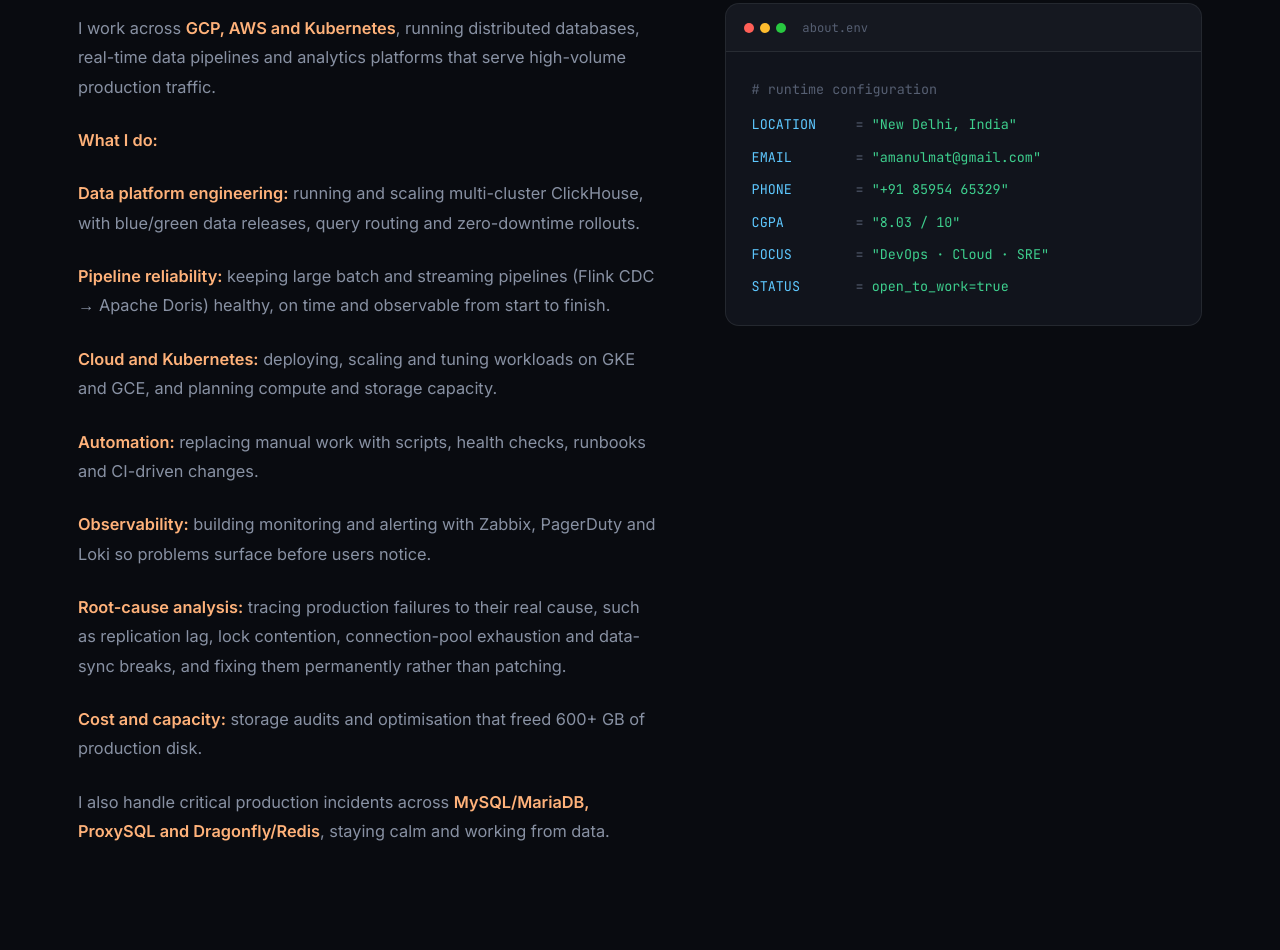
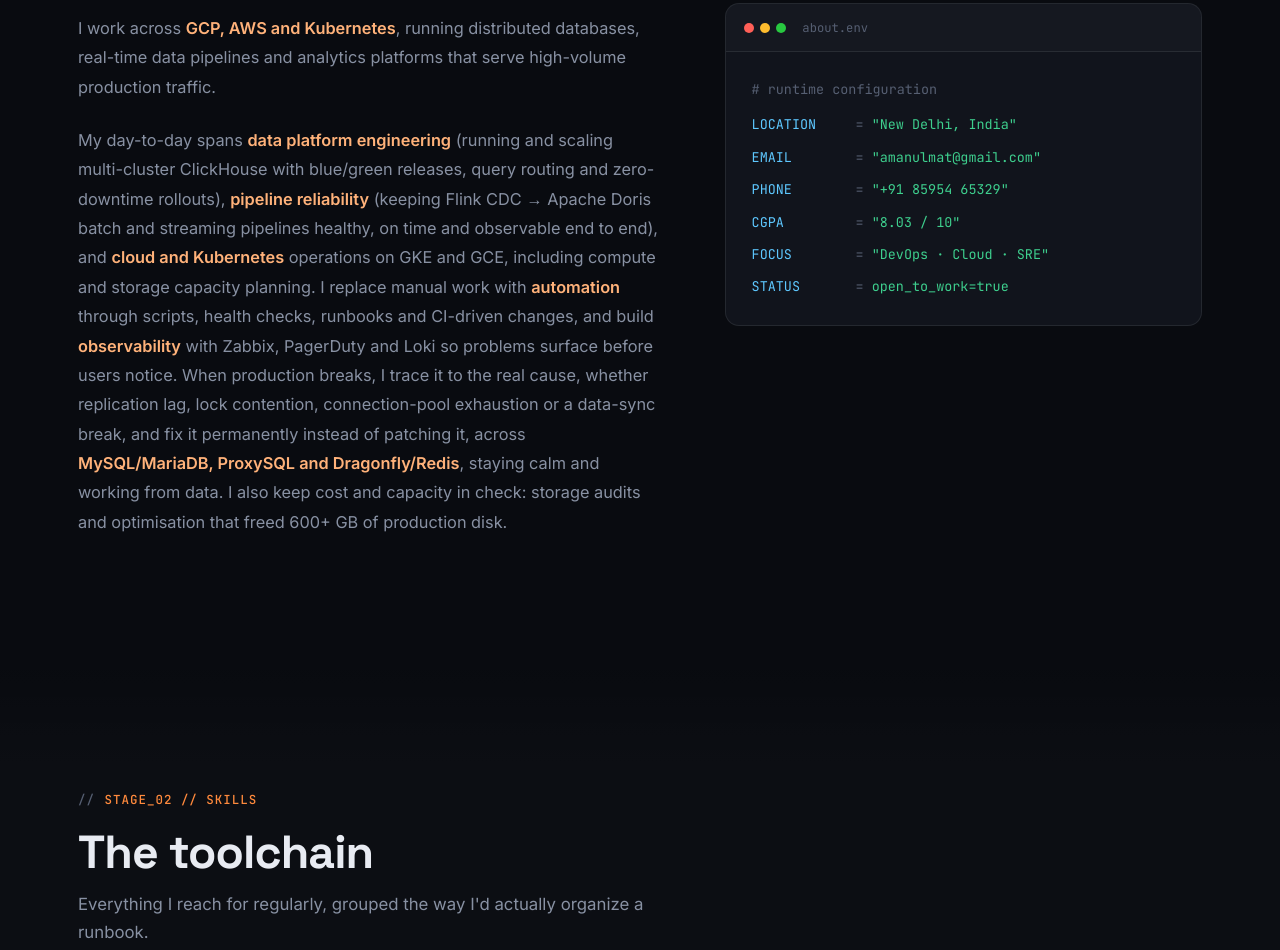
Before and after one commit to iamamanul/terraform-s3-ci-cd-deployment, a plain HTML site: page index.html in a window 1280 px wide. Shown: the part 1288-2238 px from the top of the page. Drawn offline with Linux system fonts and the light colour scheme.

Commit message:
Updated Experience Section

```diff
--- a/index.html
+++ b/index.html
@@ -152,15 +152,7 @@
         <div class="about-text reveal">
           <p>DevOps Engineer who builds, scales and keeps large data platforms and cloud infrastructure running reliably.</p>
           <p>I work across <strong>GCP, AWS and Kubernetes</strong>, running distributed databases, real-time data pipelines and analytics platforms that serve high-volume production traffic.</p>
-          <p><strong>What I do:</strong></p>
-          <p><strong>Data platform engineering:</strong> running and scaling multi-cluster ClickHouse, with blue/green data releases, query routing and zero-downtime rollouts.</p>
-          <p><strong>Pipeline reliability:</strong> keeping large batch and streaming pipelines (Flink CDC → Apache Doris) healthy, on time and observable from start to finish.</p>
-          <p><strong>Cloud and Kubernetes:</strong> deploying, scaling and tuning workloads on GKE and GCE, and planning compute and storage capacity.</p>
-          <p><strong>Automation:</strong> replacing manual work with scripts, health checks, runbooks and CI-driven changes.</p>
-          <p><strong>Observability:</strong> building monitoring and alerting with Zabbix, PagerDuty and Loki so problems surface before users notice.</p>
-          <p><strong>Root-cause analysis:</strong> tracing production failures to their real cause, such as replication lag, lock contention, connection-pool exhaustion and data-sync breaks, and fixing them permanently rather than patching.</p>
-          <p><strong>Cost and capacity:</strong> storage audits and optimisation that freed 600+ GB of production disk.</p>
-          <p>I also handle critical production incidents across <strong>MySQL/MariaDB, ProxySQL and Dragonfly/Redis</strong>, staying calm and working from data.</p>
+          <p>My day-to-day spans <strong>data platform engineering</strong> (running and scaling multi-cluster ClickHouse with blue/green releases, query routing and zero-downtime rollouts), <strong>pipeline reliability</strong> (keeping Flink CDC → Apache Doris batch and streaming pipelines healthy, on time and observable end to end), and <strong>cloud and Kubernetes</strong> operations on GKE and GCE, including compute and storage capacity planning. I replace manual work with <strong>automation</strong> through scripts, health checks, runbooks and CI-driven changes, and build <strong>observability</strong> with Zabbix, PagerDuty and Loki so problems surface before users notice. When production breaks, I trace it to the real cause, whether replication lag, lock contention, connection-pool exhaustion or a data-sync break, and fix it permanently instead of patching it, across <strong>MySQL/MariaDB, ProxySQL and Dragonfly/Redis</strong>, staying calm and working from data. I also keep cost and capacity in check: storage audits and optimisation that freed 600+ GB of production disk.</p>
         </div>
       </div>
 
```
